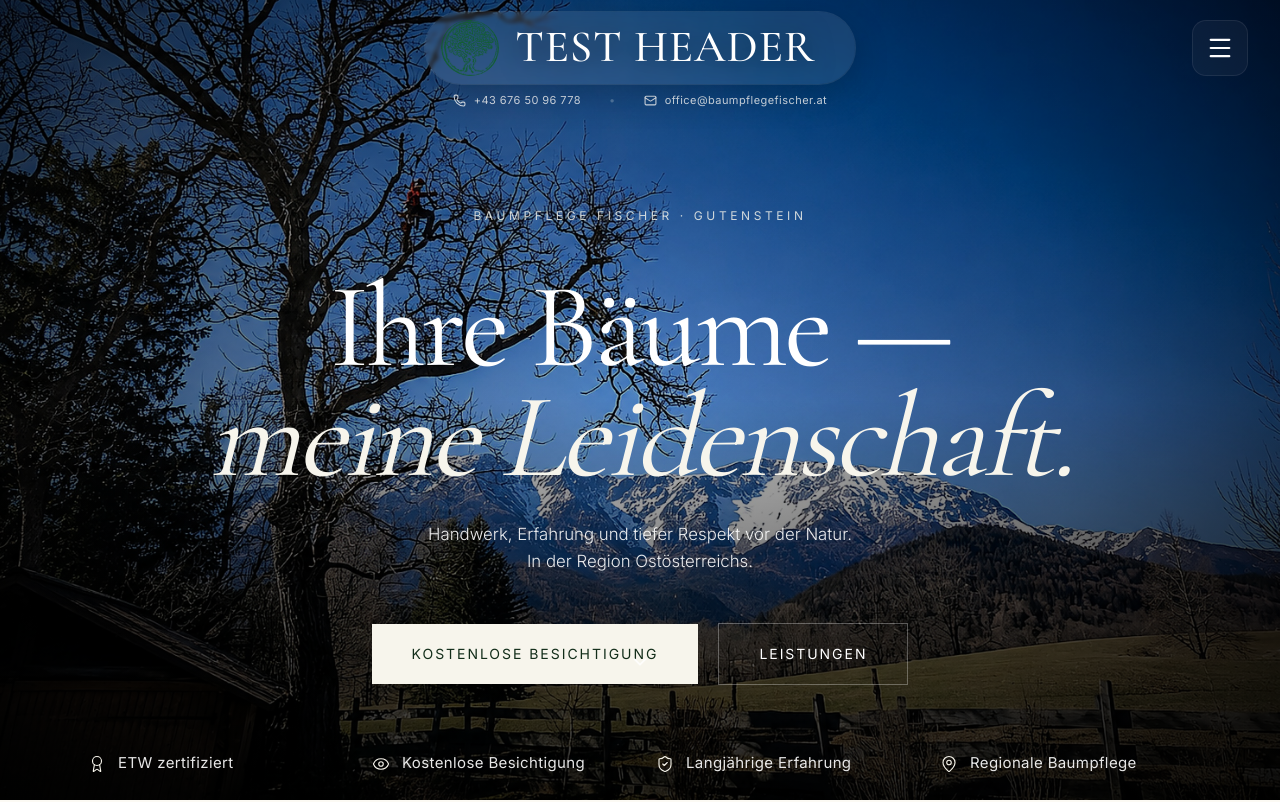
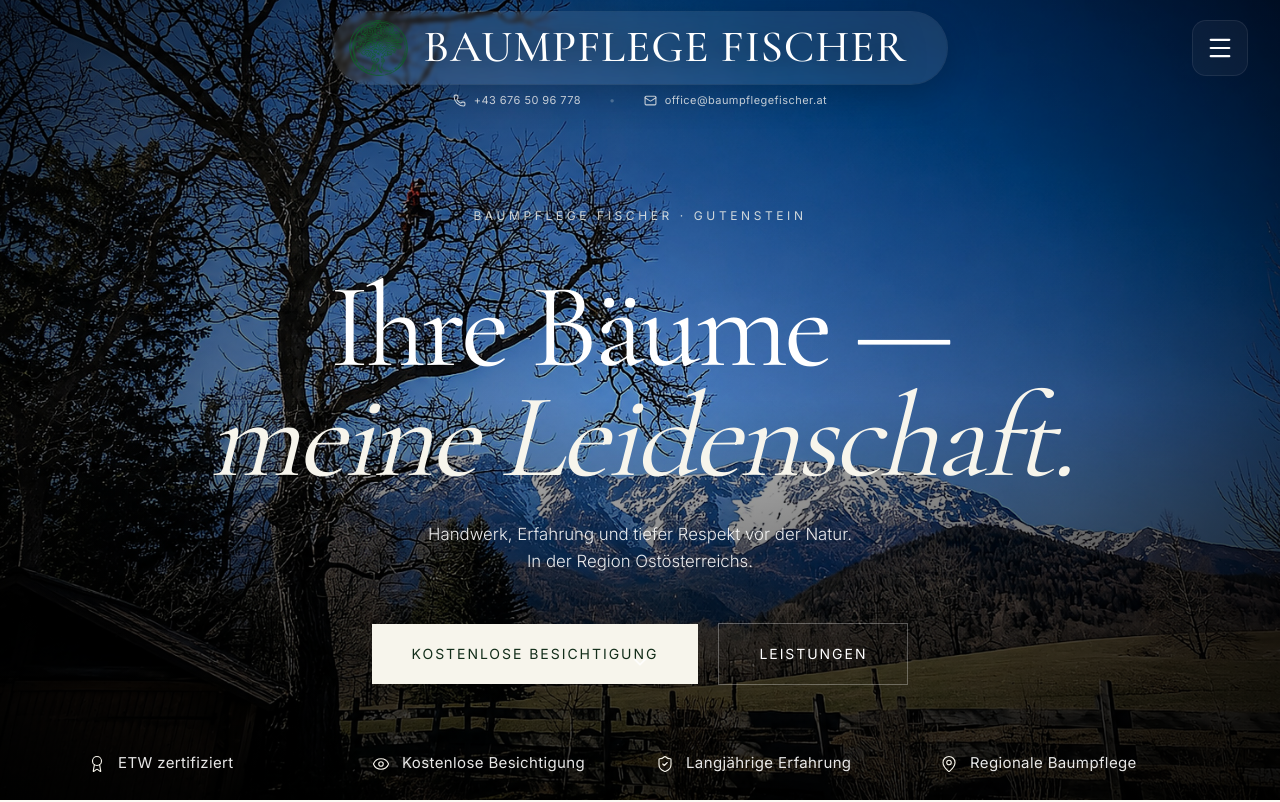
Before and after one commit to dreadLexJAH/baumpflege-fischer, a React (Vite) app: page / in a window 1280 px wide. Shown: the top 802 px of the page. Built offline with nearby package versions, Linux system fonts and the light colour scheme.

Commit message:
restore header branding

```diff
--- a/src/components/site/Header.tsx
+++ b/src/components/site/Header.tsx
@@ -106,7 +106,7 @@ export function Header() {
               letterSpacing: "0.02em",
             }}
           >
-            TEST HEADER
+            BAUMPFLEGE FISCHER
           </span>
         </a>
 
```
